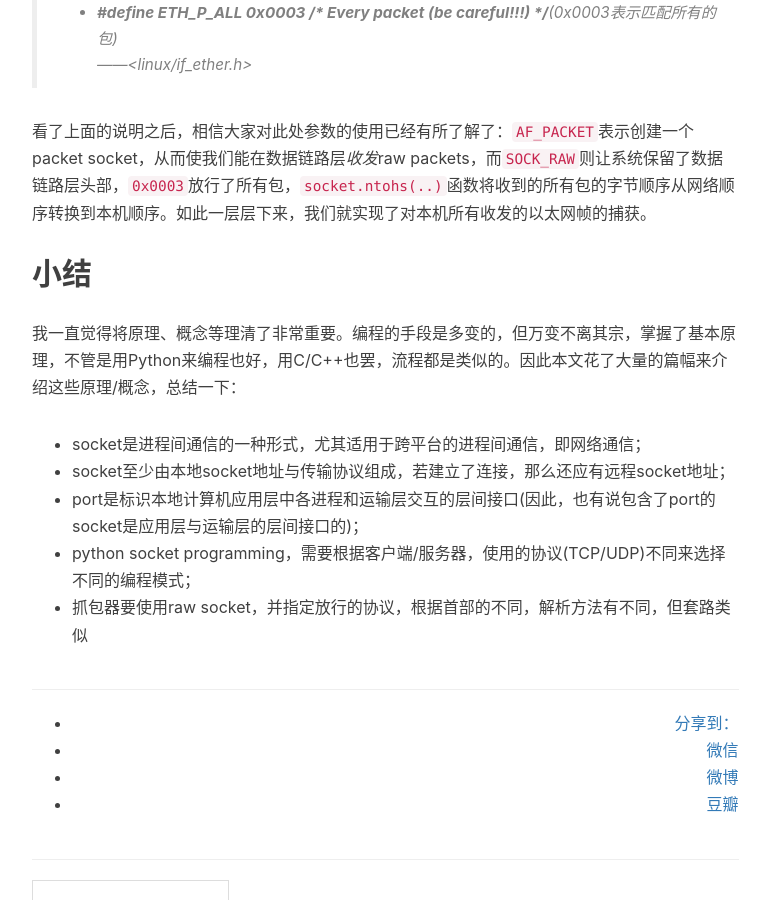
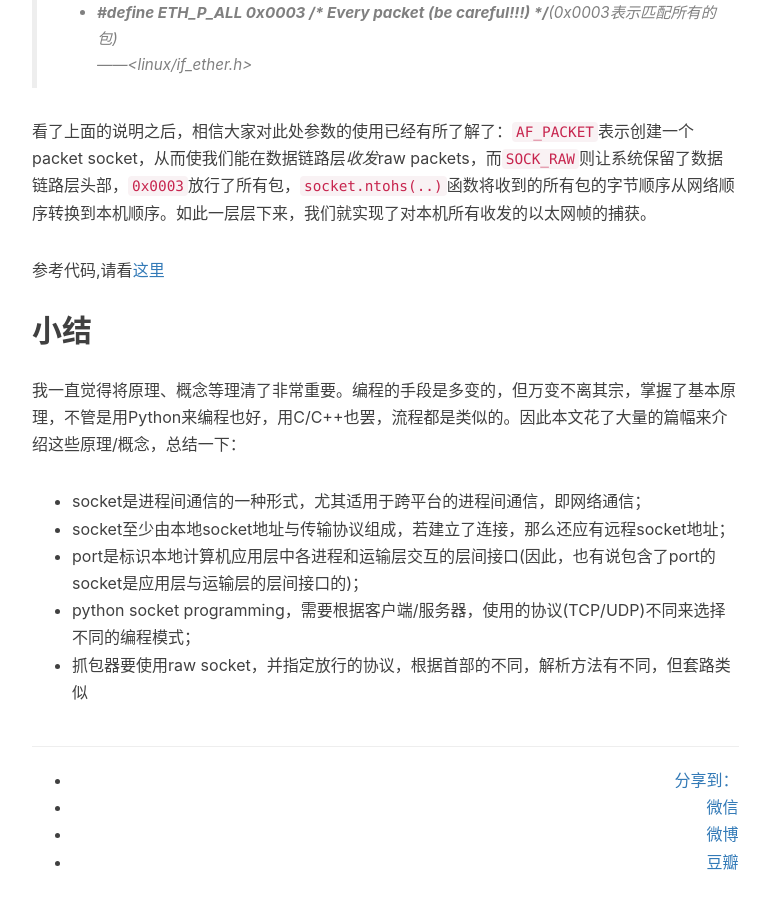
Before and after one commit to iamkissg/iamkissg.github.io, a Jekyll site: the page built from _posts/2016-05-01-python-socket-programming-and-packet-sniffer.markdown, in a window 1280 px wide and 900 px high, scrolled down 7432 px. Shown: the whole window, without its empty margins (233-1002 px from the left). Built offline with Jekyll 4.4.1, drawn with Linux system fonts in a browser that asks for light colours; nearby versions of some CDN libraries; comment, search, counter and statistics services are not loaded.

Commit message:
add code link

```diff
--- a/_posts/2016-05-01-python-socket-programming-and-packet-sniffer.markdown
+++ b/_posts/2016-05-01-python-socket-programming-and-packet-sniffer.markdown
@@ -266,6 +266,8 @@ socket.socket(socket.AF_PACKET, socket.SOCK_RAW, socket.ntohs(0x0003))
 
 看了上面的说明之后，相信大家对此处参数的使用已经有所了解了：`AF_PACKET`表示创建一个packet socket，从而使我们能在数据链路层*收发*raw packets，而`SOCK_RAW`则让系统保留了数据链路层头部，`0x0003`放行了所有包，`socket.ntohs(..)`函数将收到的所有包的字节顺序从网络顺序转换到本机顺序。如此一层层下来，我们就实现了对本机所有收发的以太网帧的捕获。
 
+参考代码,请看[这里](https://github.com/Engine-Treasure/python-practise/blob/master/packet_sniffer.py)
+
 ## 小结
 
 我一直觉得将原理、概念等理清了非常重要。编程的手段是多变的，但万变不离其宗，掌握了基本原理，不管是用Python来编程也好，用C/C++也罢，流程都是类似的。因此本文花了大量的篇幅来介绍这些原理/概念，总结一下：
```
